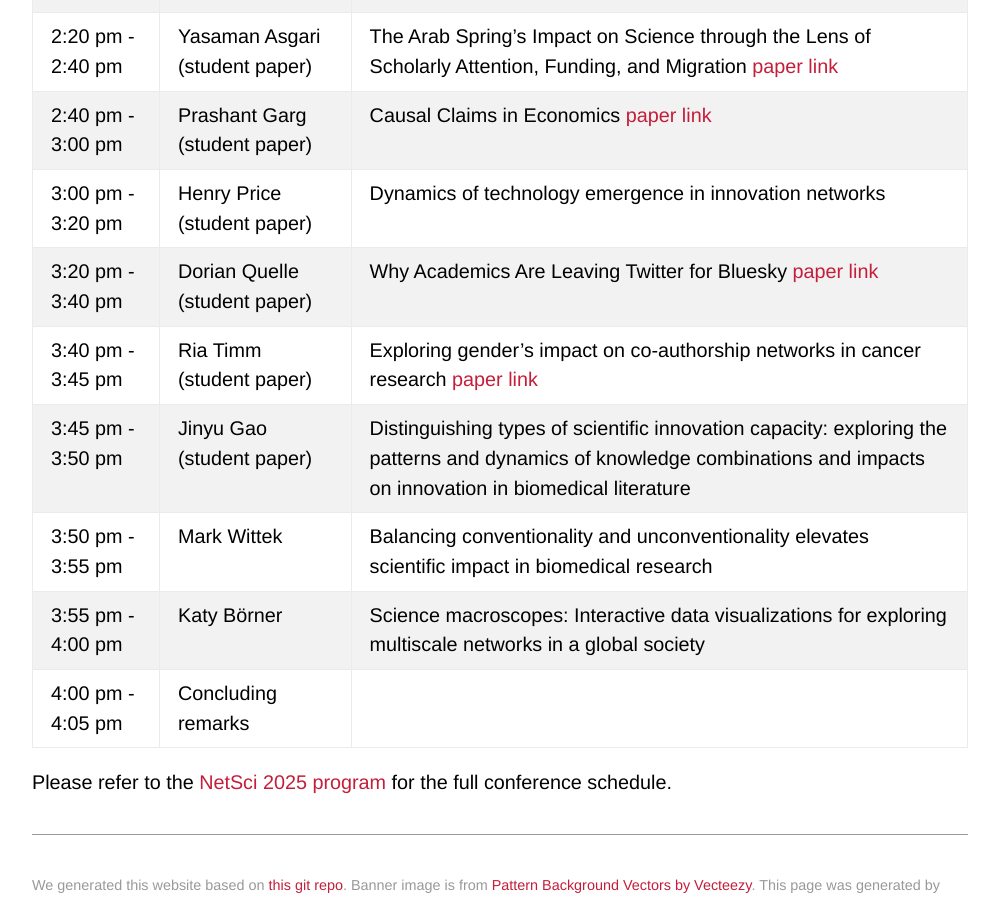
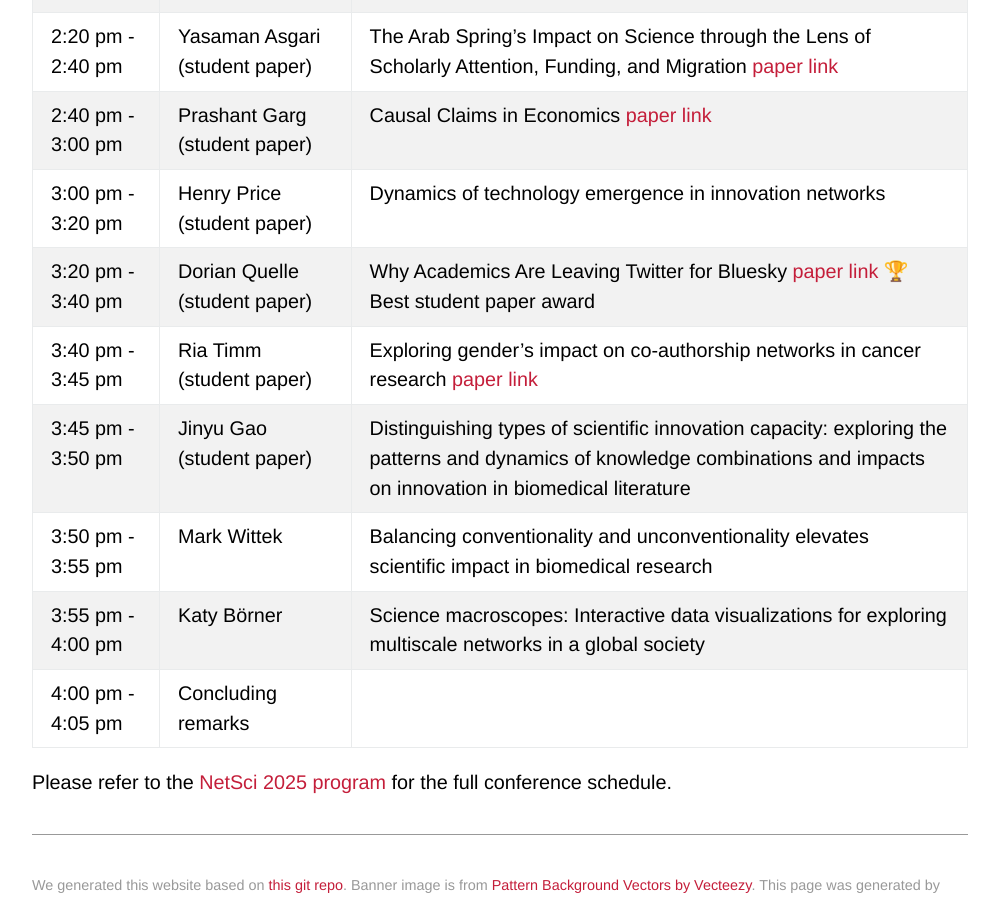
Before and after one commit to netscisci/netscisci.github.io, a Jekyll site: the page built from schedule.md, in a window 1280 px wide and 900 px high, scrolled down 1567 px. Shown: the whole window, without its empty margins (140-1139 px from the left). Built offline with Jekyll 4.4.1, drawn with Linux system fonts in a browser that asks for light colours; some web fonts are replaced; our own code applies the rules of GitHub Pages for plain Markdown files.

Commit message:
Update schedule.md

```diff
--- a/schedule.md
+++ b/schedule.md
@@ -22,7 +22,7 @@ layout: default
 | 2:20 pm - 2:40 pm   | Yasaman Asgari (student paper) |The Arab Spring’s Impact on Science through the Lens of Scholarly Attention, Funding, and Migration [paper link](https://arxiv.org/pdf/2503.13238)|
 | 2:40 pm - 3:00 pm   | Prashant Garg (student paper) |Causal Claims in Economics [paper link](https://arxiv.org/abs/2501.06873)|
 | 3:00 pm - 3:20 pm   | Henry Price (student paper) |Dynamics of technology emergence in innovation networks|
-| 3:20 pm - 3:40 pm   | Dorian Quelle (student paper) |Why Academics Are Leaving Twitter for Bluesky [paper link](https://arxiv.org/pdf/2505.24801)|
+| 3:20 pm - 3:40 pm   | Dorian Quelle (student paper) |Why Academics Are Leaving Twitter for Bluesky [paper link](https://arxiv.org/pdf/2505.24801) 🏆 Best student paper award|
 | 3:40 pm - 3:45 pm   | Ria Timm (student paper) |Exploring gender’s impact on co-authorship networks in cancer research [paper link](https://github.com/netscisci/netscisci.github.io/blob/main/assets/papers/NetSciSci2025_paper_8.pdf)|
 | 3:45 pm - 3:50 pm   | Jinyu Gao (student paper) |Distinguishing types of scientific innovation capacity: exploring the patterns and dynamics of knowledge combinations and impacts on innovation in biomedical literature|
 | 3:50 pm - 3:55 pm   | Mark Wittek |Balancing conventionality and unconventionality elevates scientific impact in biomedical research|
```
